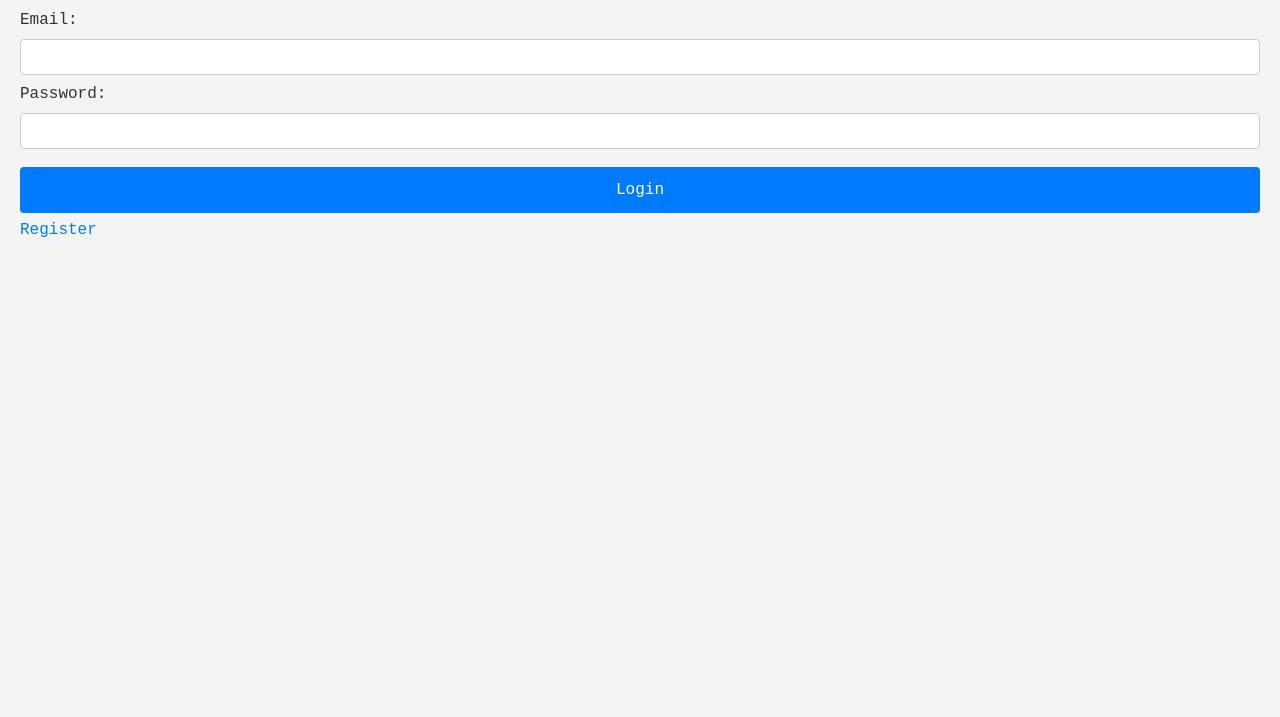
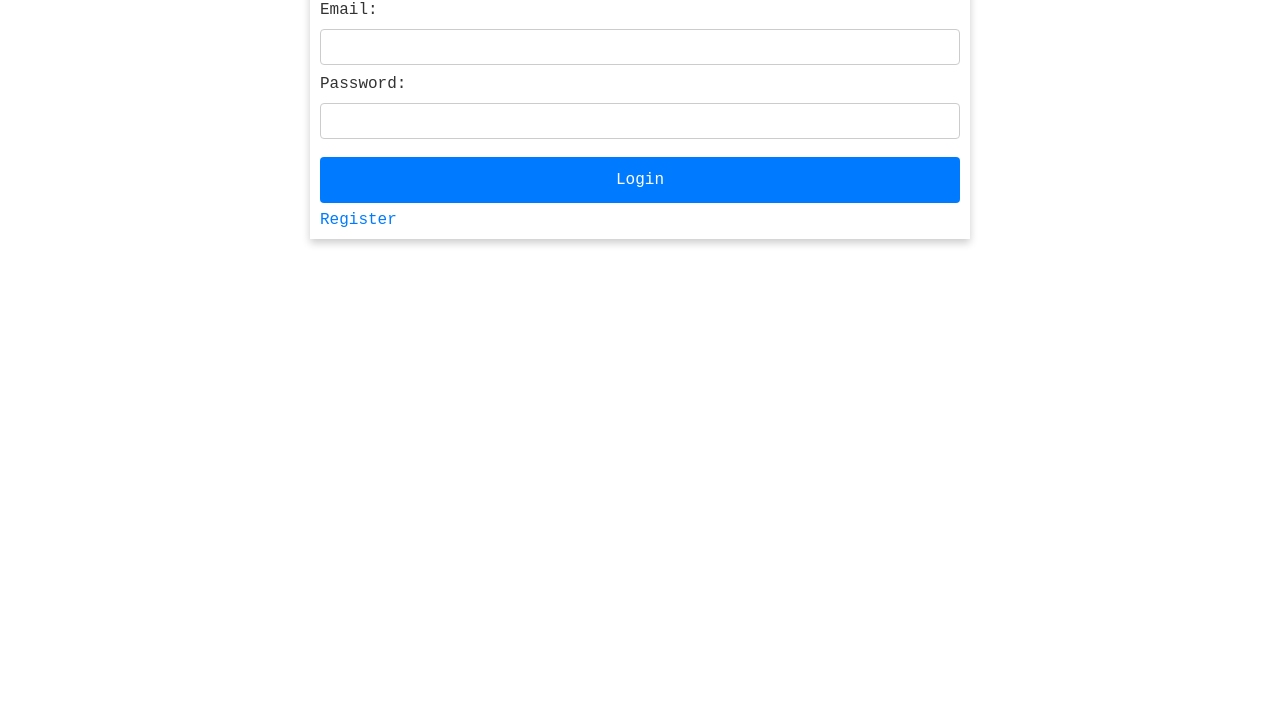
Before and after one commit to low-earth-orbit/login-page, a plain HTML site: page app/index.html in a window 1280 px wide. Shown: the part 83-800 px from the top of the page. Drawn offline with Linux system fonts and the light colour scheme.

Commit message:
Update styles.css

```diff
--- a/app/css/styles.css
+++ b/app/css/styles.css
@@ -6,7 +6,6 @@
 
 /* General body styling */
 body {
-  background-color: #f4f4f4;
   margin: 0;
   padding: 20px;
   color: #333;
@@ -17,7 +16,6 @@ input[type="text"],
 input[type="email"],
 input[type="password"],
 textarea {
-  font-family: monospace;
   width: 100%;
   padding: 8px;
   margin: 10px 0;
@@ -25,6 +23,7 @@ textarea {
   border: 1px solid #ccc;
   border-radius: 4px;
   box-sizing: border-box;
+  resize: none;
 }
 
 /* Styling for the form buttons */
@@ -96,3 +95,10 @@ h2 {
 #passwordRequirements li.valid {
   color: green;
 }
+
+body {
+  box-shadow: 0 4px 8px 0 rgba(0, 0, 0, 0.2);
+  margin: auto;
+  width: 50%;
+  padding: 10px;
+}
```
